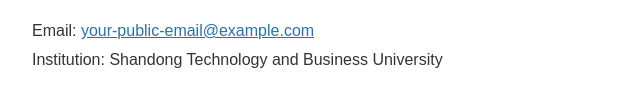
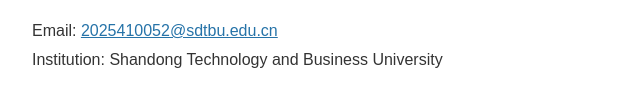
Before and after one commit to WangChengran-hub/WangChengran-hub.github.io, a plain HTML site: page index.html in a window 1280 px wide. Shown: the part 849-956 px from the top of the page, 183-823 px from the left. Drawn offline with Linux system fonts and the light colour scheme.

Commit message:
Update index.html

```diff
--- a/index.html
+++ b/index.html
@@ -69,7 +69,7 @@ remote sensing, and open-vocabulary semantic segmentation.
 <div class="contact">
     Email:
     <a href="mailto:2025410052@sdtbu.edu.cn">
-        your-public-email@example.com
+        2025410052@sdtbu.edu.cn
     </a>
     <br>
     Institution: Shandong Technology and Business University
```
